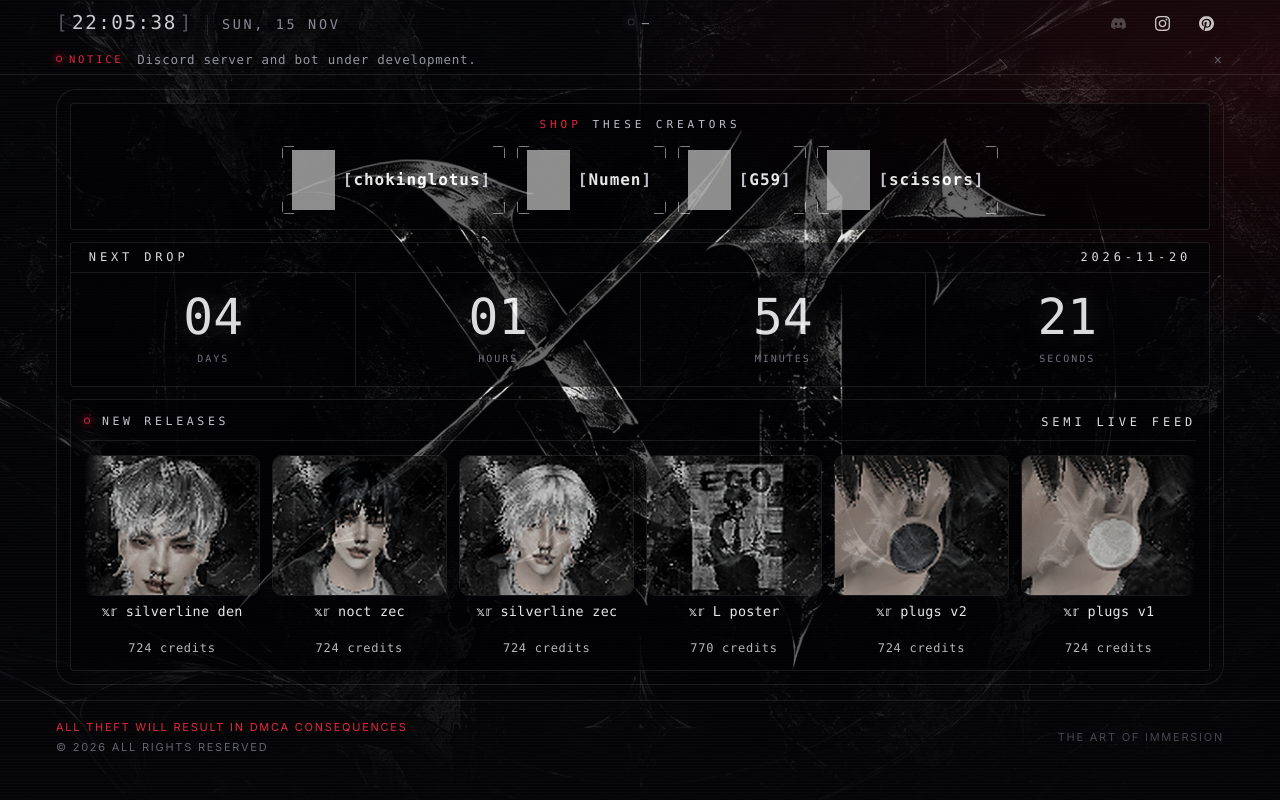
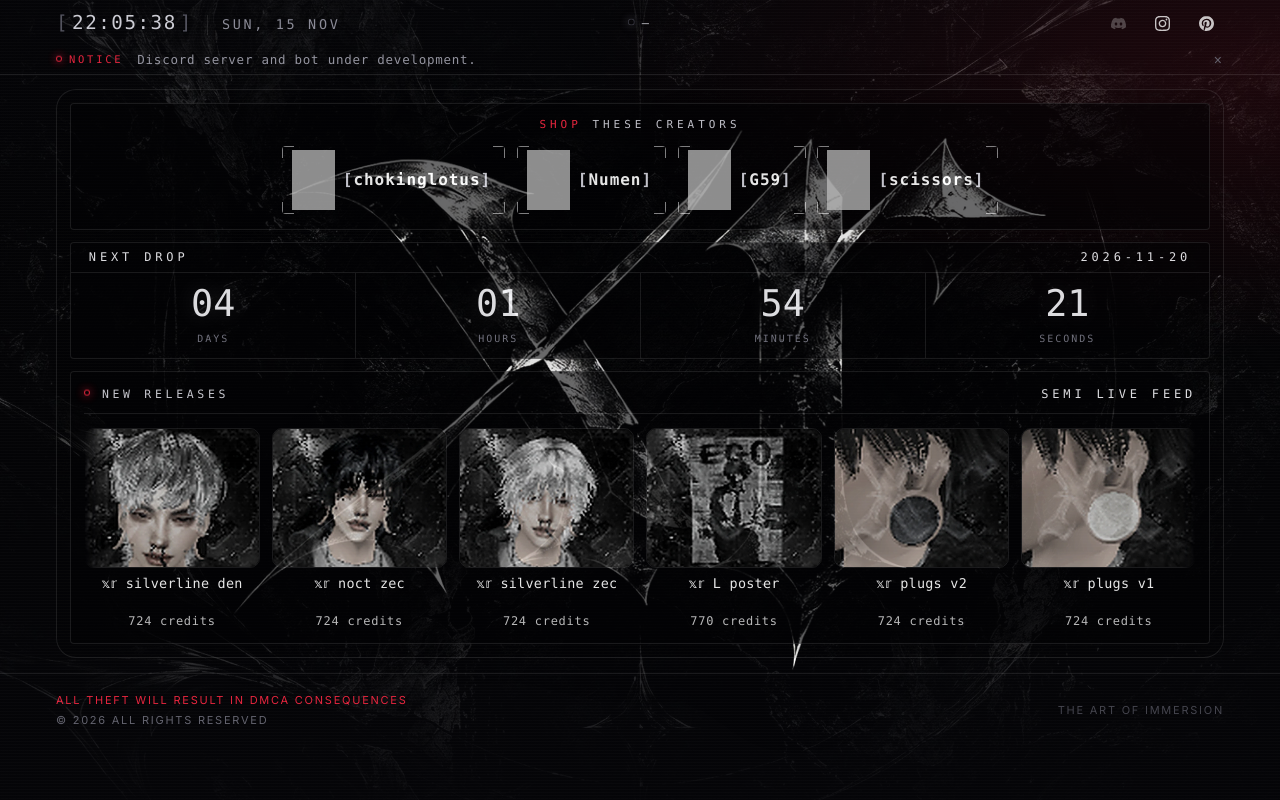
Before and after one commit to OccultArcane/xr-imvu-page, a plain HTML site: page index.html in a window 1280 px wide. Drawn offline with Linux system fonts and the light colour scheme; no server answers; grey boxes are pictures that could not be loaded.

Commit message:
Put the countdown back to its original size.
The larger band only existed to absorb the height the 5:4 product row gave
back, and that trade is being dropped: the digits return to their 22-46px
clamp and the units to their 8-18px padding, so the timer sits at 130px again
and the panel and footer ride 33px higher with the shorter row.

🤖 Generated with Codebuff
Co-Authored-By: Codebuff <noreply@codebuff.com>

```diff
--- a/styles.css
+++ b/styles.css
@@ -702,10 +702,7 @@ ul { list-style: none; }
 .timer__date { font-variant-numeric: tabular-nums; }
 
 .timer__unit {
-  /* the band carries the height the product row gave back: the cards are 5:4
-     now, so the row is ~33px shallower and the countdown grows to fill it,
-     keeping the panel's footprint and the footer where they were */
-  padding: clamp(10px, 2.5vh, 26px) 6px;
+  padding: clamp(8px, 1.6vh, 18px) 6px;
   text-align: center;
 }
 
@@ -714,8 +711,7 @@ ul { list-style: none; }
 .timer__value {
   display: block;
   font-family: var(--font-mono);
-  /* sized with the units' padding to add back the row's lost height */
-  font-size: clamp(26px, min(5.6vw, 6.2vh), 60px);
+  font-size: clamp(22px, min(4vw, 4.6vh), 46px);
   font-weight: 500;
   line-height: 1;
   font-variant-numeric: tabular-nums;
```
